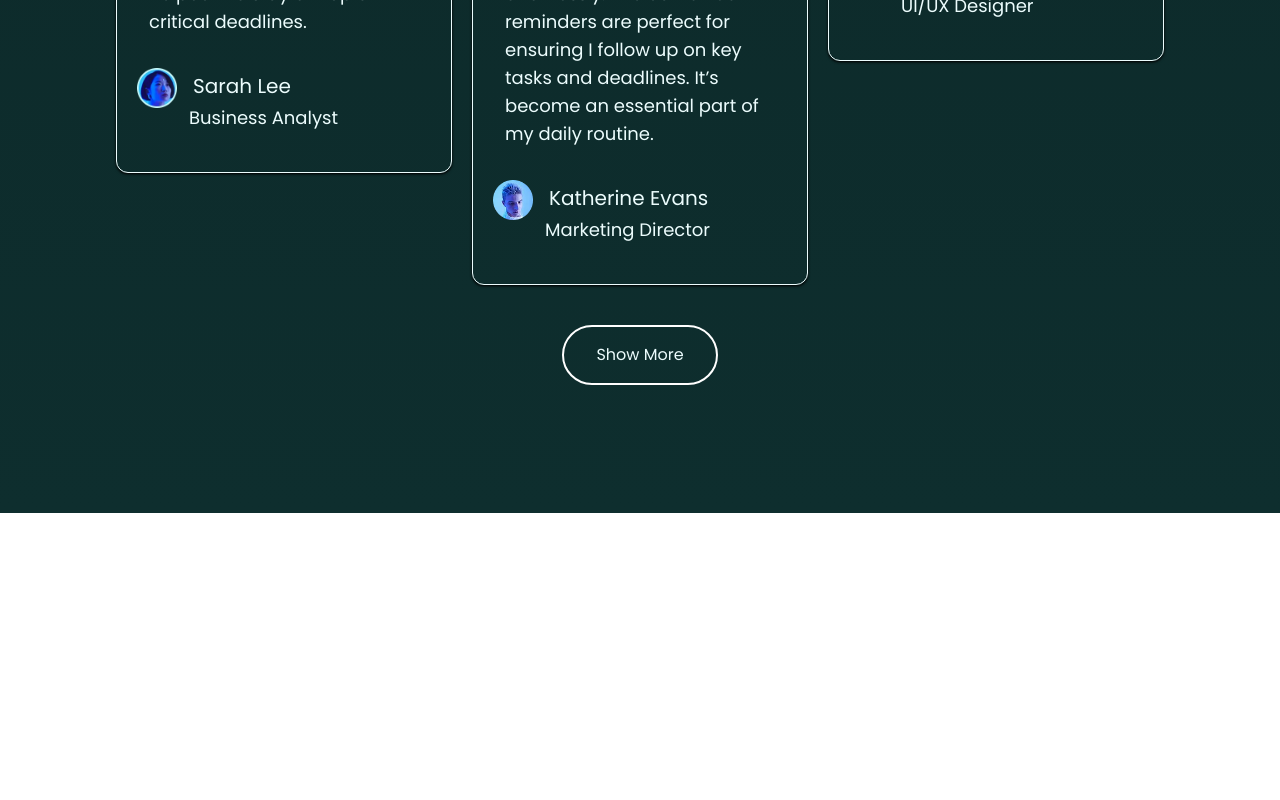
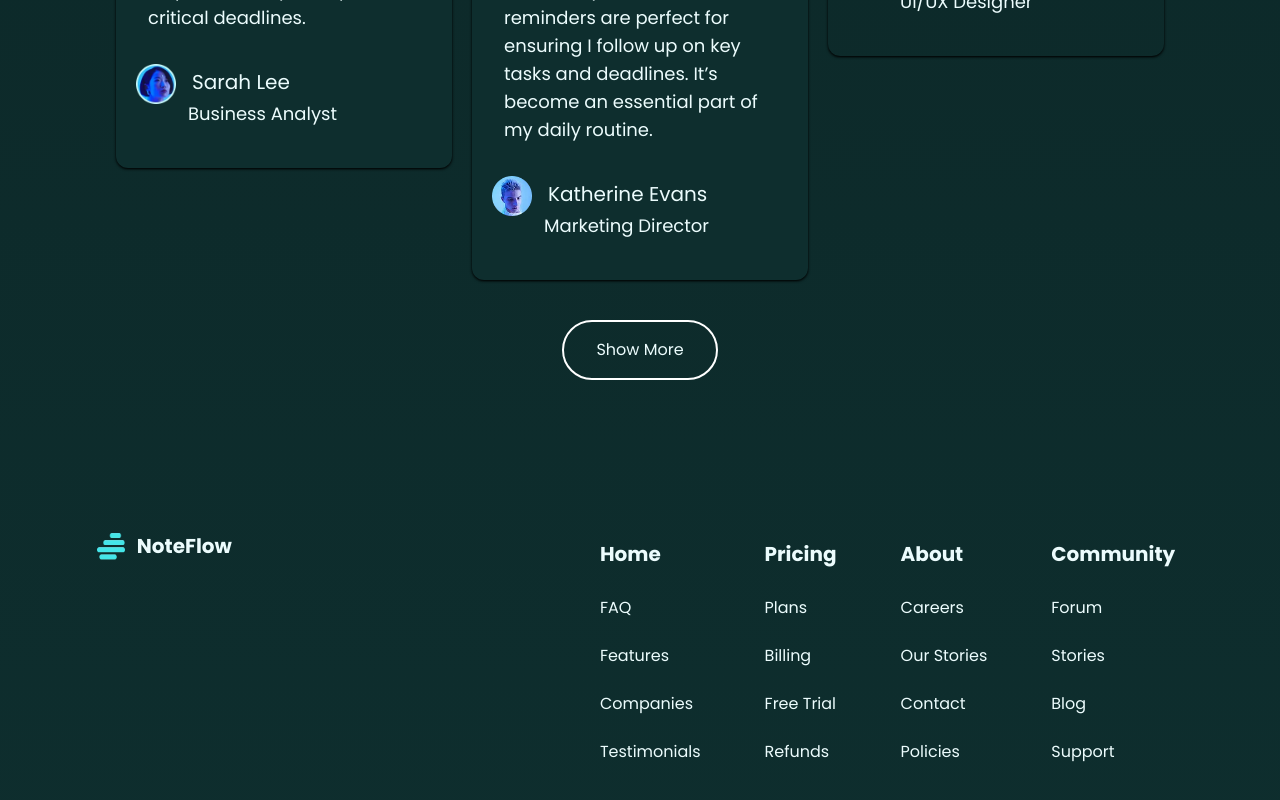
Before and after one commit to addyjerry/NoteFlow-web, a React (Vite) app: page / in a window 1280 px wide. Shown: the part 5540-6340 px from the top of the page. Before the commit the page ends 6053 px from the top, so only its background shows below. Built offline with nearby package versions, Linux system fonts and the light colour scheme; a web font is replaced by a local one.

Commit message:
first commit for footer

```diff
--- a/src/App.jsx
+++ b/src/App.jsx
@@ -5,6 +5,7 @@ import Organizations from "./components/Organizations";
 import ToolSection from "./components/ToolSection";
 import QuestionSection from "./components/QuestionSection";
 import Reviews from "./components/Reviews";
+import Footer from "./components/Footer";
 
 function App() {
   return (
@@ -15,6 +16,7 @@ function App() {
       <ToolSection />
       <QuestionSection />
       <Reviews />
+      <Footer />
     </div>
   );
 }
--- /dev/null
+++ b/src/components/Footer.jsx
@@ -0,0 +1,55 @@
+import React from "react";
+import Logo from "../assets/images/Logo.webp";
+
+const Footer = () => {
+  return (
+    <section className="place-self-center py-18">
+      <div className="flex gap-90">
+        <span className="flex font-bold text-xl gap-3">
+          <img src={Logo} alt="NoteFlow Logo" className="size-[28px]" />
+          <p>NoteFlow</p>
+        </span>
+        <div className="flex gap-12">
+          <div className="block">
+            <p className="font-bold text-xl p-2">Home</p>
+            <ul className="p-2">
+              <li className="py-3">FAQ</li>
+              <li className="py-3">Features</li>
+              <li className="py-3">Companies</li>
+              <li className="py-3">Testimonials</li>
+            </ul>
+          </div>
+          <div className="block">
+            <p className="font-bold text-xl p-2">Pricing</p>
+            <ul className="p-2">
+              <li className="py-3">Plans</li>
+              <li className="py-3">Billing</li>
+              <li className="py-3">Free Trial</li>
+              <li className="py-3">Refunds</li>
+            </ul>
+          </div>
+          <div className="block">
+            <p className="font-bold text-xl p-2">About</p>
+            <ul className="p-2">
+              <li className="py-3">Careers</li>
+              <li className="py-3">Our Stories</li>
+              <li className="py-3">Contact</li>
+              <li className="py-3">Policies</li>
+            </ul>
+          </div>
+          <div className="block">
+            <p className="font-bold text-xl p-2">Community</p>
+            <ul className="p-2">
+              <li className="py-3">Forum</li>
+              <li className="py-3">Stories</li>
+              <li className="py-3">Blog</li>
+              <li className="py-3">Support</li>
+            </ul>
+          </div>
+        </div>
+      </div>
+    </section>
+  );
+};
+
+export default Footer;
--- a/src/components/Reviews.jsx
+++ b/src/components/Reviews.jsx
@@ -39,7 +39,7 @@ const Reviews = () => {
           {reviews.slice(0, reviewslength).map((review) => (
             <div
               key={review.id}
-              className="block border rounded-xl p-5 shadow my-5 shadow-black text-lg font-300 w-84  "
+              className="block  rounded-xl p-5 shadow my-5 shadow-black text-lg font-300 w-84 bg-[#0e2e2e] "
             >
               <img src={review.rating} alt="rating" className="py-5 w-sm" />
               <p className="text-[rgba(236, 252, 253, 1)] p-3">{review.text}</p>
@@ -57,7 +57,7 @@ const Reviews = () => {
           {rev3.slice(0, rev3length).map((review) => (
             <div
               key={review.id}
-              className="block border rounded-xl p-5 m-5 shadow shadow-black text-lg font-300 w-84 "
+              className="block  rounded-xl p-5 m-5 shadow shadow-black text-lg font-300 w-84 bg-[#0e2e2e]"
             >
               <img src={review.rating} alt="rating" className="py-5 w-sm" />
               <p className="text-[rgba(236, 252, 253, 1)] p-3">{review.text}</p>
@@ -75,7 +75,8 @@ const Reviews = () => {
           {rev.slice(0, revlength).map((review) => (
             <div
               key={review.id}
-              className="block border rounded-xl p-5 my-5 shadow shadow-black text-lg font-300 w-84  "
+              className="block  rounded-xl p-5 my-5 shadow shadow-black text-lg font-300 w-84 bg-[#0e2e2e];
+] "
             >
               <img src={review.rating} alt="rating" className="py-5 w-sm" />
               <p className="text-[rgba(236, 252, 253, 1)] p-3">{review.text}</p>
```
